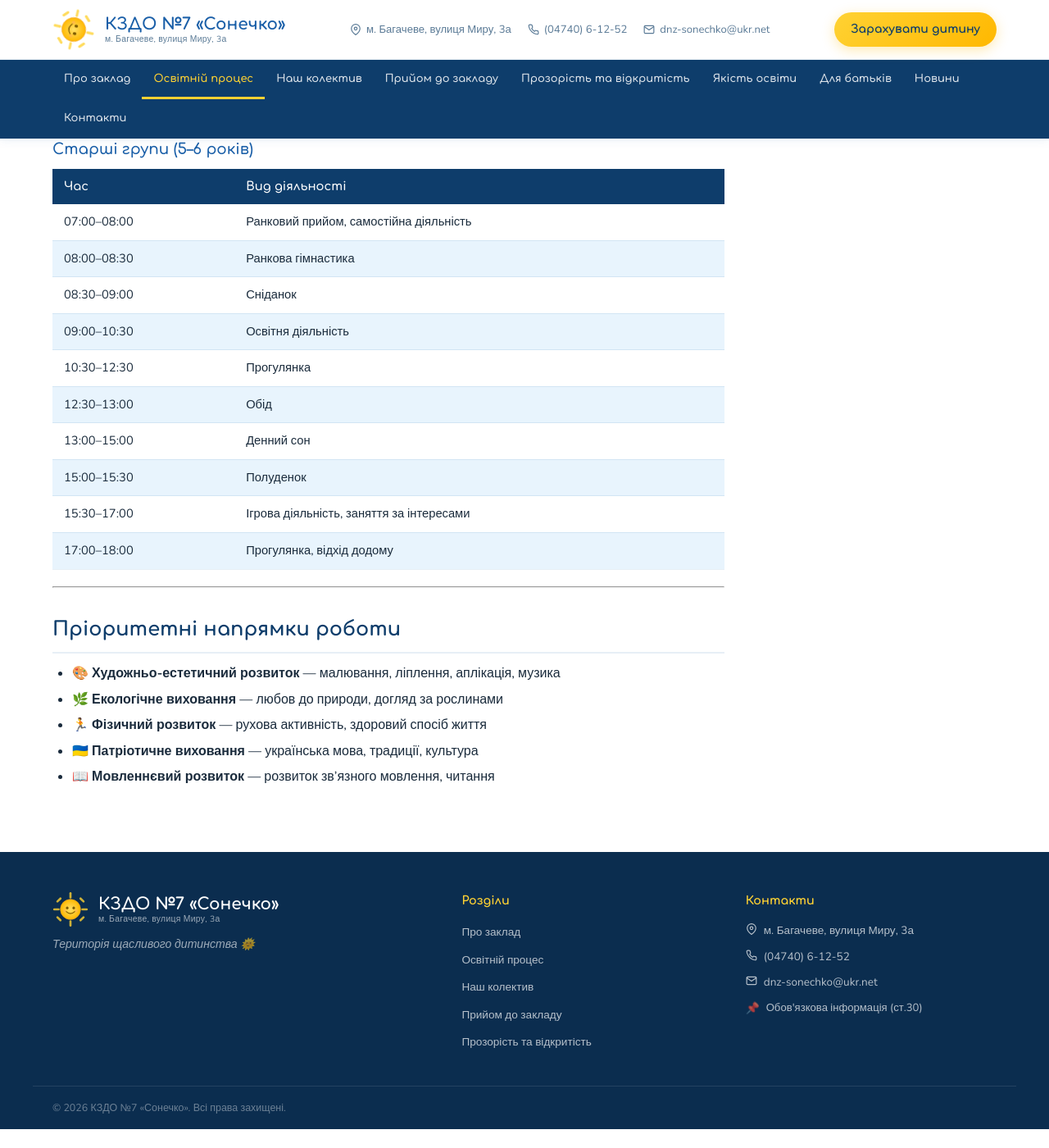
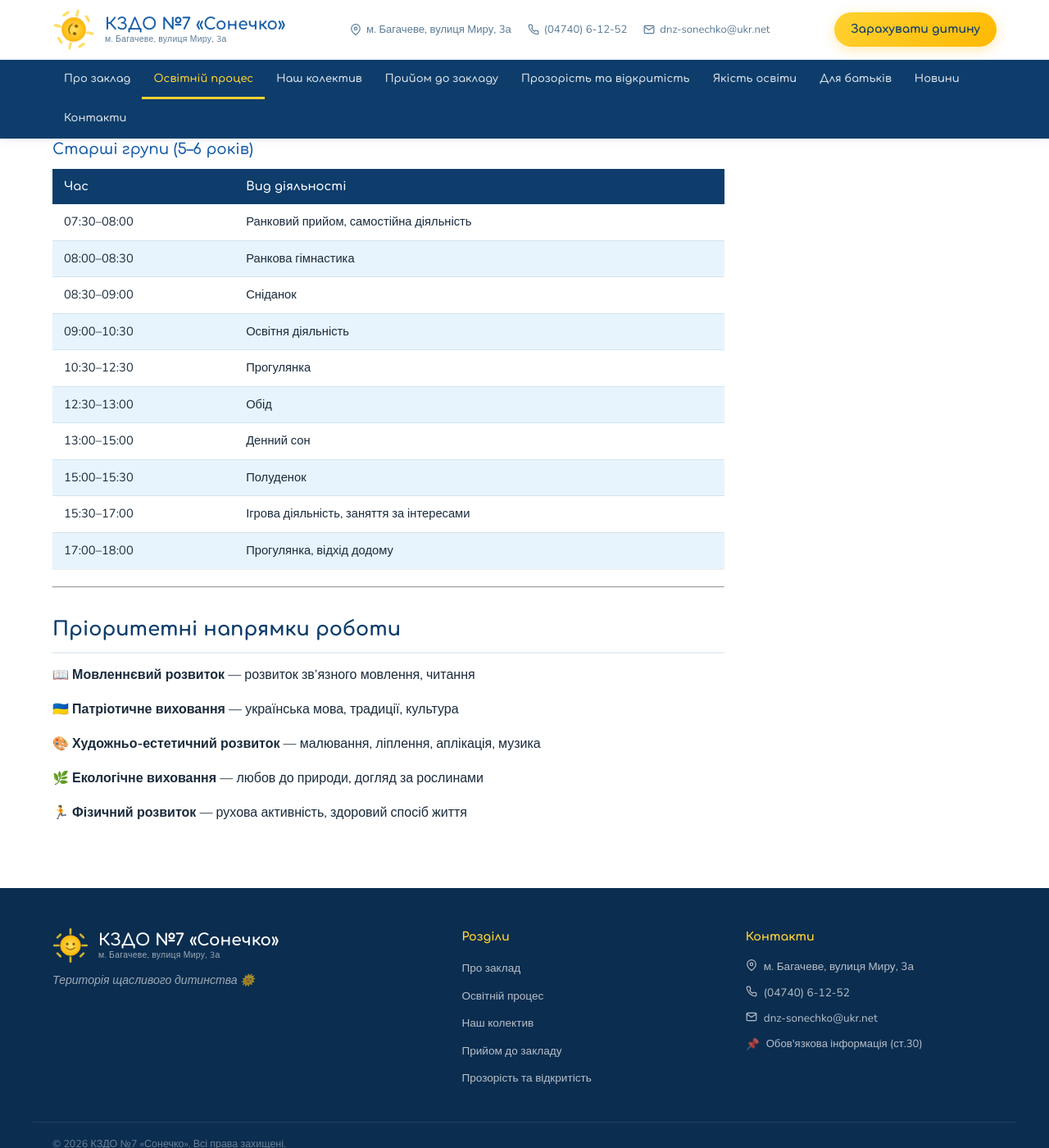
Before and after one commit to sonechko7/sonechko7.github.io, a Jekyll site: the page built from pages/osvitny-protses.md, in a window 1280 px wide and 1400 px high, scrolled down 1514 px. Shown: the whole window at 82% size. Built offline with Jekyll 4.4.1, drawn with Linux system fonts in a browser that asks for light colours; a script that is not in the unit is left out; before the commit the page ends 2891 px from its top, so only the background shows below that; some of the changed text lies outside the part shown.

Commit message:
Update Сторінка “osvitny-protses”

```diff
--- a/pages/osvitny-protses.md
+++ b/pages/osvitny-protses.md
@@ -25,46 +26,50 @@ permalink: /osvitny-protses/
 
 *[Завантажити річний план (PDF)](#)* *(документ буде додано)*
 
----
+- - -
 
 ## Режим дня
 
 ### Молодші та середні групи (3–5 років)
 
-| Час | Вид діяльності |
-|---|---|
-| 07:00–08:00 | Ранковий прийом, самостійна діяльність |
+| Час         | Вид діяльності                           |
+| ----------- | ---------------------------------------- |
+| 07:30–08:00 | Ранковий прийом, самостійна діяльність   |
 | 08:00–08:30 | Ранкова гімнастика, гігієнічні процедури |
-| 08:30–09:00 | Сніданок |
-| 09:00–10:00 | Освітня діяльність |
-| 10:00–12:00 | Прогулянка |
-| 12:00–12:30 | Обід |
-| 12:30–15:00 | Денний сон |
-| 15:00–15:30 | Полуденок |
-| 15:30–16:30 | Ігрова та самостійна діяльність |
-| 16:30–18:00 | Прогулянка, відхід додому |
+| 08:30–09:00 | Сніданок                                 |
+| 09:00–10:00 | Освітня діяльність                       |
+| 10:00–12:00 | Прогулянка                               |
+| 12:00–12:30 | Обід                                     |
+| 12:30–15:00 | Денний сон                               |
+| 15:00–15:30 | Полуденок                                |
+| 15:30–16:30 | Ігрова та самостійна діяльність          |
+| 16:30–18:00 | Прогулянка, відхід додому                |
 
 ### Старші групи (5–6 років)
 
-| Час | Вид діяльності |
-|---|---|
-| 07:00–08:00 | Ранковий прийом, самостійна діяльність |
-| 08:00–08:30 | Ранкова гімнастика |
-| 08:30–09:00 | Сніданок |
-| 09:00–10:30 | Освітня діяльність |
-| 10:30–12:30 | Прогулянка |
-| 12:30–13:00 | Обід |
-| 13:00–15:00 | Денний сон |
-| 15:00–15:30 | Полуденок |
+| Час         | Вид діяльності                           |
+| ----------- | ---------------------------------------- |
+| 07:30–08:00 | Ранковий прийом, самостійна діяльність   |
+| 08:00–08:30 | Ранкова гімнастика                       |
+| 08:30–09:00 | Сніданок                                 |
+| 09:00–10:30 | Освітня діяльність                       |
+| 10:30–12:30 | Прогулянка                               |
+| 12:30–13:00 | Обід                                     |
+| 13:00–15:00 | Денний сон                               |
+| 15:00–15:30 | Полуденок                                |
 | 15:30–17:00 | Ігрова діяльність, заняття за інтересами |
-| 17:00–18:00 | Прогулянка, відхід додому |
+| 17:00–18:00 | Прогулянка, відхід додому                |
 
----
+- - -
 
 ## Пріоритетні напрямки роботи
 
-- 🎨 **Художньо-естетичний розвиток** — малювання, ліплення, аплікація, музика
-- 🌿 **Екологічне виховання** — любов до природи, догляд за рослинами
-- 🏃 **Фізичний розвиток** — рухова активність, здоровий спосіб життя
-- 🇺🇦 **Патріотичне виховання** — українська мова, традиції, культура
-- 📖 **Мовленнєвий розвиток** — розвиток зв'язного мовлення, читання
+📖 **Мовленнєвий розвиток** — розвиток зв'язного мовлення, читання
+
+ 🇺🇦 **Патріотичне виховання** — українська мова, традиції, культура
+
+🎨 **Художньо-естетичний розвиток** — малювання, ліплення, аплікація, музика
+
+🌿 **Екологічне виховання** — любов до природи, догляд за рослинами
+
+🏃 **Фізичний розвиток** — рухова активність, здоровий спосіб життя
```
Also changed, not shown: other parts of pages/osvitny-protses.md (+9 -8 lines).
